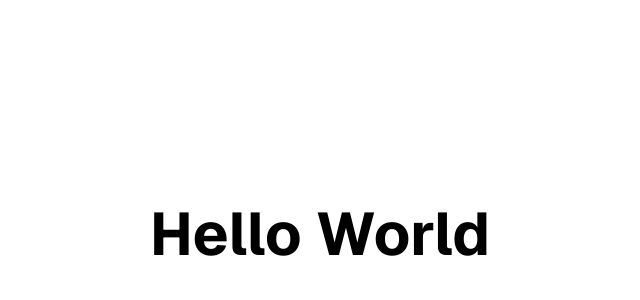
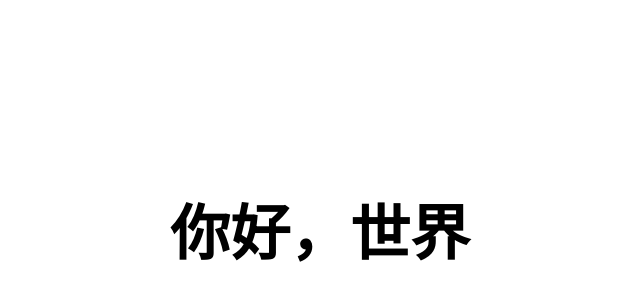
Before and after one commit to wubin28/jianshaoaihuanjue, a Next.js app: page / in a window 1280 px wide. Shown: the part 166-466 px from the top of the page, without its empty margins (320-960 px from the left). Built offline with nearby package versions, Linux system fonts and the light colour scheme.

Commit message:
feat: replaced 'hello, world' with '你好，世界'

```diff
--- a/src/app/page.tsx
+++ b/src/app/page.tsx
@@ -3,7 +3,7 @@ export default function Home() {
     <div className="flex min-h-screen items-center justify-center bg-zinc-50 font-sans dark:bg-black">
       <main className="flex min-h-screen w-full max-w-3xl flex-col items-center justify-center py-32 px-16 bg-white dark:bg-black">
         <h1 className="text-6xl font-bold text-black dark:text-zinc-50">
-          Hello World
+          你好，世界
         </h1>
       </main>
     </div>
```
